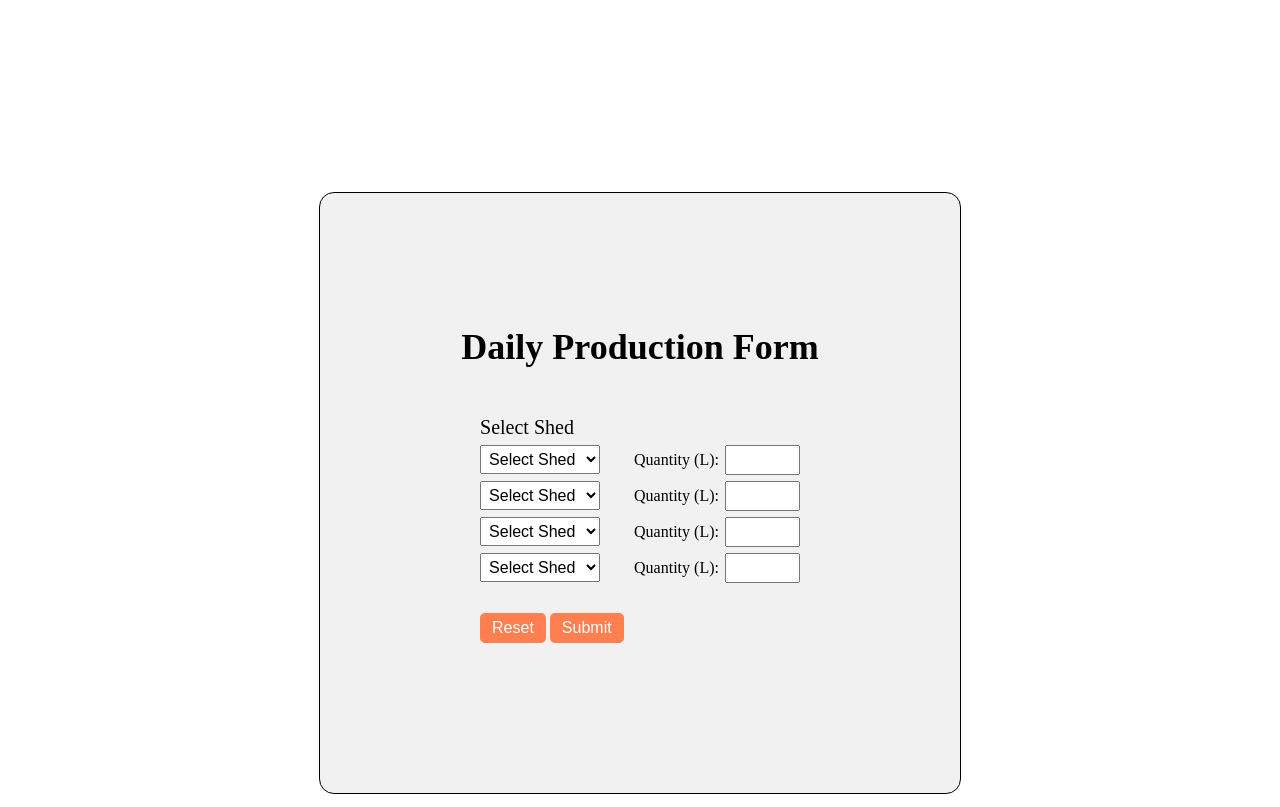
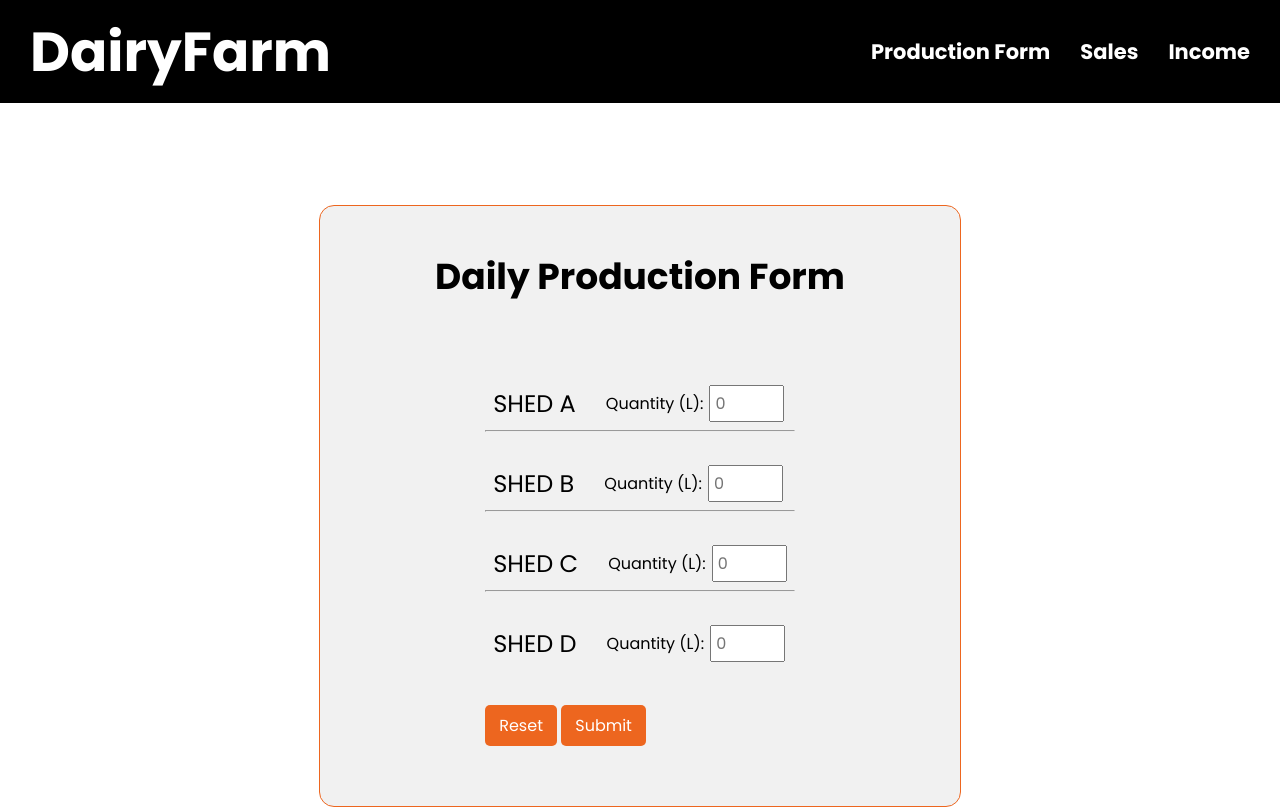
Before and after one commit to david-commit/dairyfarm, a plain HTML site: page index.html in a window 1280 px wide. Drawn offline with Linux system fonts and the light colour scheme.

Commit message:
Added is selectors to HTML elements

```diff
--- a/assets/css/style.css
+++ b/assets/css/style.css
@@ -1,15 +1,94 @@
-* {
-    padding: 0;
+@import url('https://fonts.googleapis.com/css2?family=Poppins:wght@300;400;500;700&display=swap');
+
+*{
     margin: 0;
+    font-family: 'Poppins', sans-serif;
+    /* overflow: hidden; */
 }
+/* --start of menubar-- */
+.menubar{
+    display:flex;
+    background-color: black;
+    color: white;
+    justify-content: space-between;
+    width: 100%;
+    padding: 10px;
+}
+.logo{
+    width: 20%;
+    margin-left: 20px;
+    margin-top: auto;
+    margin-bottom: auto;
+}
+.logo p a{
+    font-weight: 700;
+    margin: 0;
+    font-size: 55px;
+    text-decoration: none;
+    color: white;
+}
+nav{
+    /* width: 40%; */
+    margin-top: auto;
+    margin-bottom: auto;
+    position: relative;
+    margin-right: 20px;
+}
+nav ul{
+    list-style: none;
+}
+nav ul li {
+    float: left;
+    padding: 10px;
+
+}
+nav ul li a {
+    text-decoration: none;
+    color: white;
+    font-weight: 700;
+    font-size: 21px;
+    text-align: right;
+    padding-right: 10px;
+}
+nav ul li a:hover{
+    color: #ed661f;
+
+}
+nav ul li a:active{
+    color: white;
+    text-decoration: underline;
+}
+#login{
+    color: white;
+    background-color: black;
+    border: none;
+    padding: 15px;
+    margin-right: 12px;
+    font-weight: 700;
+    font-size: 18px;
+    cursor: pointer;
+}
+#start{
+    color: white;
+    background-color: #ed661f;
+    border: none;
+    padding: 15px;
+    margin-top: 10%;
+    margin-bottom: 10%;
+    font-weight: 700;
+    font-size: 24px;
+    cursor: pointer;
+}
+/* --end of menubar-- */
+
 .formcontainer{
-    margin-top: 15%;
+    margin-top: 8%;
     width: 100%;
 }
 .formcont{
     height: 600px;
     width: 50%;
-    border: 1px solid black;
+    border: 1px solid #ed661f;
     display: flex;
     justify-content: center;
     align-items: center;
@@ -25,11 +104,13 @@
 
 .formcont button{
     font-size: 16px;
-    padding: 6px 12px;
+    padding: 8px 14px;
     border-radius: 5px;
     border: none;
-    background-color: coral;
+    background-color: #ed661f;
     color: white;
+    margin-top: 35px;
+
 }
 
 @media screen and (max-width: 720px) {
@@ -48,24 +129,26 @@
     font-size: 20px;
 
 }
-.shedselector select{
+/* .shedselector select{
     font-size: 16px;
     padding: 4px;
     width: 120px;
     margin-top: 6px;
-
-
 }
 .shedselector select option{
     font-size: 16px;
     padding: 2px;
+} */
+#shedlabeltxt{
+    margin-right: 24px;
+    font-size: 24px;
 
 }
 .quantityvalueinput{
     display: inline-flex;
     justify-content: space-between;
     align-items: center;
-    margin-left: 30px;
+    margin: 8px;
 
 }
 .quantityvalueinput label{
@@ -77,6 +160,3 @@
     padding: 4px;
     width: 75px;
 }
-.shedselector button{
-margin-top: 30px;
-}
--- a/assets/js/index.js
+++ b/assets/js/index.js
@@ -1,9 +1,30 @@
-function getSelectValue() {
-    var selectedValue = document.getElementById("selectShed").value
-    console.log(selectedValue)
+// DROPDOWN OPTIONS
+// function getSelectValue() {
+//     var selectedValue = document.getElementById("optionShedA").value
+//     console.log(selectedValue)
+// }
+
+document.getElementById("addBtn").onclick = function(){
+
+let quantityInputA = document.getElementById("quantityInputA").value;
+console.log(quantityInputA);
+
+let quantityInputB = document.getElementById("quantityInputB").value;
+console.log(quantityInputB);
+
+let quantityInputC = document.getElementById("quantityInputC").value;
+console.log(quantityInputC);
+
+let quantityInputD = document.getElementById("quantityInputD").value;
+console.log(quantityInputD);
+
 }
 
-document.getElementById
+
+
+
+
+
 
 
 
@@ -29,7 +50,6 @@ document.getElementById
 
 
 
-
 // const color = document.getElementById("color")
 
 // function colorPrompt(){
--- a/index.html
+++ b/index.html
@@ -7,6 +7,23 @@
     <link rel="stylesheet" href="./assets/css/style.css">
 </head>
 <body>
+<!-- --------------NAVIGATION BAR------------ -->
+    <header>
+        <div class="menubar">
+            <div class="logo">
+                <p> <a href="index.html">DairyFarm</a></p>
+            </div>
+            <nav>
+                <ul>
+                    <li><a href="index.html">Production Form</a></li>
+                    <li><a href="#">Sales</a></li>
+                    <li><a href="#">Income</a></li>
+                </ul>
+            </nav>
+        </div>
+    </header>
+<!-- --------------NAVIGATION BAR------------ -->
+
 <!-- ----------START OF FORM CONTAINER---------- -->
 
     <div class="formcontainer">
@@ -14,70 +31,47 @@
             <h1>Daily Production Form</h1>
             <form action="#">
                 <div class="shedselector">
-                    <label for="selectShed">Select Shed</label>
                     <br>
                     <!-- --------FIRST SELECTOR--------- -->
-                    <select name="selectShed" id="selectShed" onchange="getSelectValue();">
-                        <option hidden>Select Shed</option>
-                        <option value="shedA" id="optionShedA">Shed A</option>
-                        <option value="shedB" id="optionShedB">Shed B</option>
-                        <option value="shedC" id="optionShedC">Shed C</option>
-                        <option value="shedD" id="optionShedD">Shed D</option>
-                    </select>
                     <div class="quantityvalueinput">
-                        <label for="quantityinput">Quantity (L): </label>
-                        <input type="number" name="quantityinput" id="quantityInput1" required>
+                        <label for="quantityInputA" id="shedlabeltxt">SHED A</label>
+                        <label for="quantityInputA">Quantity (L): </label>
+                        <input type="number" name="quantityInputA" id="quantityInputA" required min="0" placeholder="0">
                     </div>
-                    <!-- <button type="submit">Add</button> -->
                     <!-- --------FIRST SELECTOR--------- -->
                     <br>
+                    <hr>
+                    <br>
                     <!-- --------SECOND SELECTOR--------- -->
-                    <select name="selectShed" id="selectShed" onchange="getSelectValue();">
-                        <option hidden>Select Shed</option>
-                        <option value="shedA" id="optionShedA">Shed A</option>
-                        <option value="shedB" id="optionShedB">Shed B</option>
-                        <option value="shedC" id="optionShedC">Shed C</option>
-                        <option value="shedD" id="optionShedD">Shed D</option>
-                    </select>
                     <div class="quantityvalueinput">
-                        <label for="quantityinput">Quantity (L): </label>
-                        <input type="number" name="quantityinput" id="quantityInputB" required>
+                        <label for="quantityInputB" id="shedlabeltxt">SHED B</label>
+                        <label for="quantityInputB">Quantity (L): </label>
+                        <input type="number" name="quantityInputB" id="quantityInputB" required min="0"  placeholder="0">
                     </div>
-                    <!-- <button type="submit">Add</button> -->
                     <!-- --------SECOND SELECTOR--------- -->
                     <br>
+                    <hr>
+                    <br>
                     <!-- --------THIRD SELECTOR--------- -->
-                    <select name="selectShed" id="selectShed" onchange="getSelectValue();">
-                        <option hidden>Select Shed</option>
-                        <option value="shedA">Shed A</option>
-                        <option value="shedB">Shed B</option>
-                        <option value="shedC">Shed C</option>
-                        <option value="shedD">Shed D</option>
-                    </select>
                     <div class="quantityvalueinput">
-                        <label for="quantityinput">Quantity (L): </label>
-                        <input type="number" name="quantityinput" id="quantityInputC" required>
+                        <label for="quantityInputC" id="shedlabeltxt">SHED C</label>
+                        <label for="quantityInputC">Quantity (L): </label>
+                        <input type="number" name="quantityInputC" id="quantityInputC" required min="0"  placeholder="0">
                     </div>
-                    <!-- <button type="submit">Add</button> -->
                     <!-- --------THIRD SELECTOR--------- -->
                     <br>
+                    <hr>
+                    <br>
                     <!-- --------FOURTH SELECTOR--------- -->
-                    <select name="selectShed" id="selectShed" onchange="getSelectValue();">
-                        <option hidden>Select Shed</option>
-                        <option value="shedA">Shed A</option>
-                        <option value="shedB">Shed B</option>
-                        <option value="shedC">Shed C</option>
-                        <option value="shedD">Shed D</option>
-                    </select>
                     <div class="quantityvalueinput">
-                        <label for="quantityinput">Quantity (L): </label>
-                        <input type="number" name="quantityinput" id="quantityInputD" required>
+                        <label for="quantityInputD" id="shedlabeltxt">SHED D</label>
+                        <label for="quantityInputD">Quantity (L): </label>
+                        <input type="number" name="quantityInputD" id="quantityInputD" required min="0"  placeholder="0">
                     </div>
-                    <!-- <button type="submit">Add</button> -->
                     <!-- --------FOURTH SELECTOR--------- -->
                     <br>
                     <button type="reset">Reset</button>
-                    <button type="submit">Submit</button>
+                    <button type="button" id="addBtn">Submit</button>
 
                 </div>
             </form>
```
